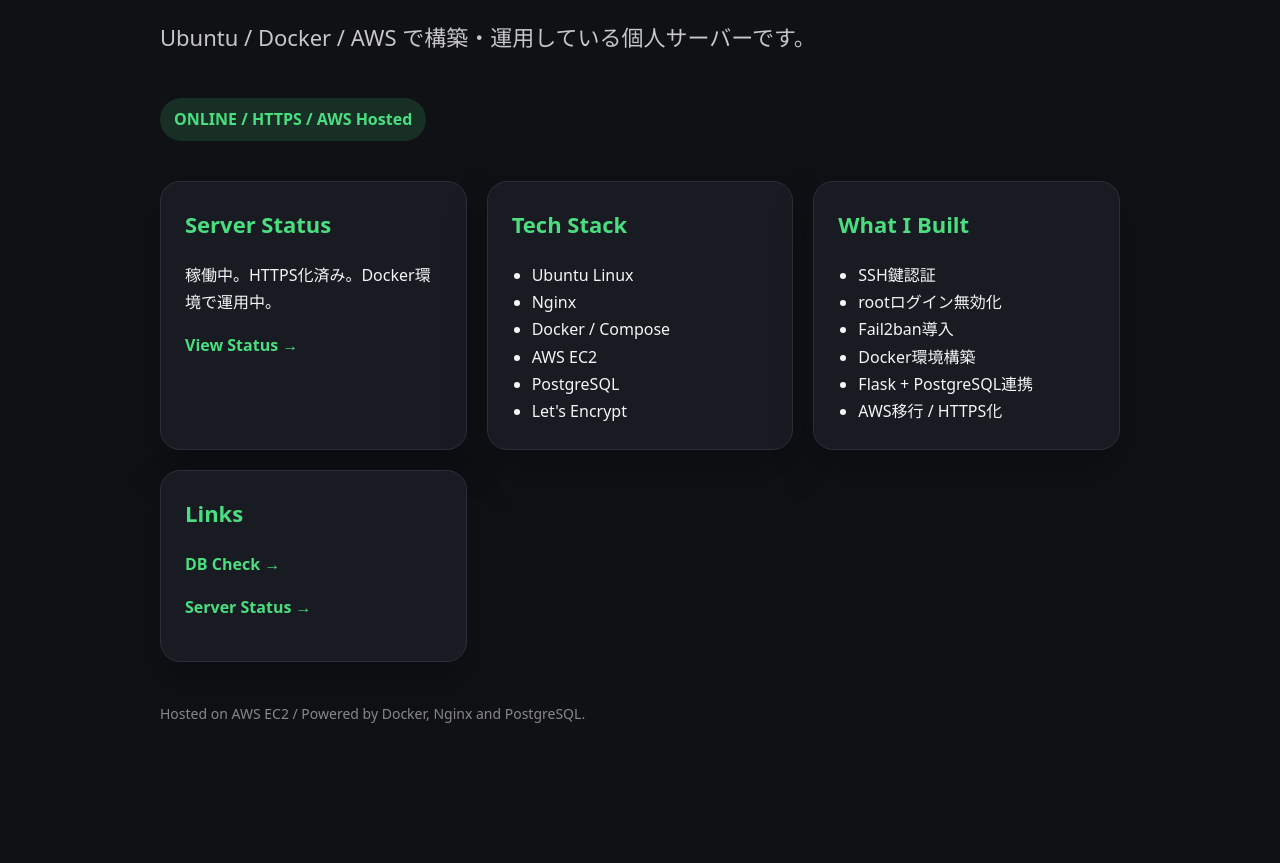
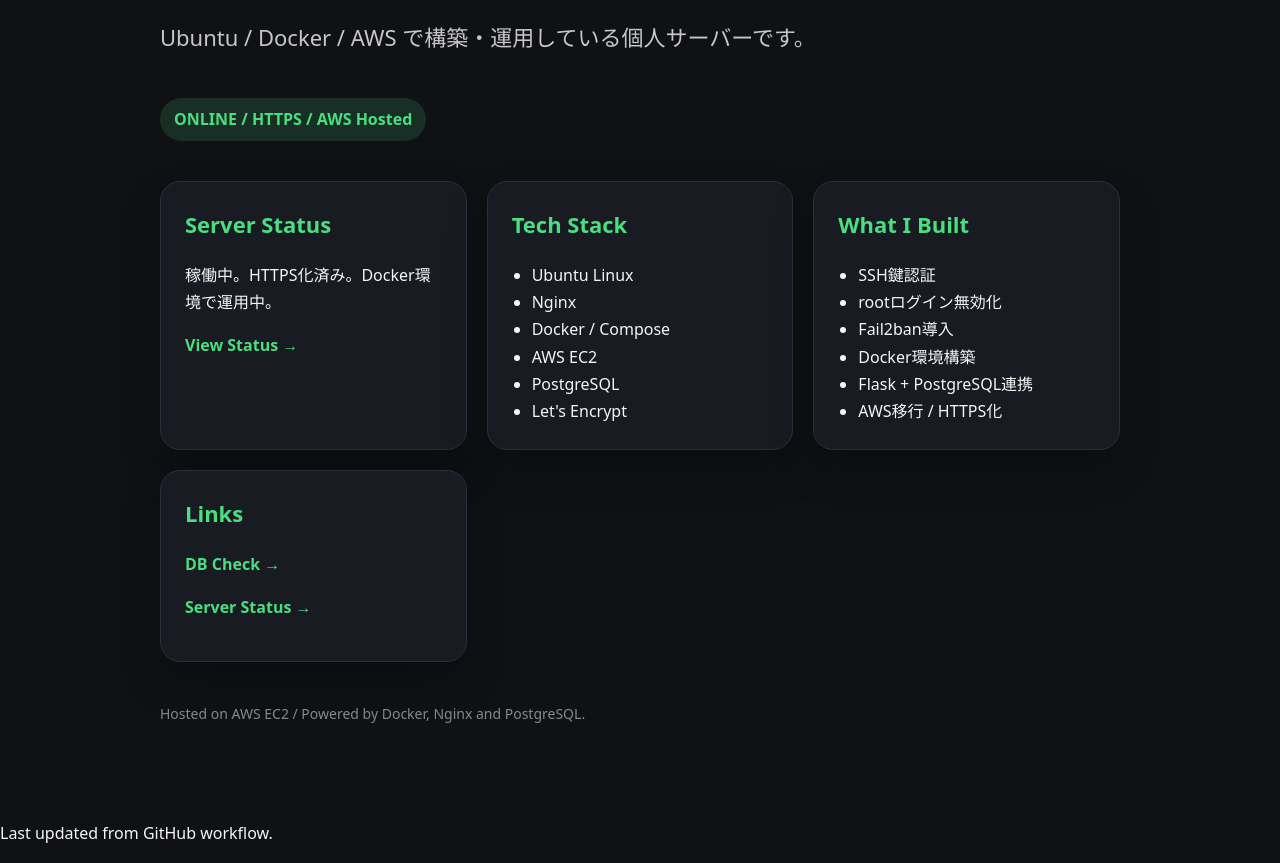
Before and after one commit to daisuke-0306/nyan-server, a plain HTML site: page html/index.html in a window 1280 px wide. Shown: the part 176-1039 px from the top of the page. Before the commit the page ends 980 px from the top, so only its background shows below. Drawn offline with Linux system fonts and the light colour scheme.

Commit message:
Update homepage

```diff
--- a/html/index.html
+++ b/html/index.html
@@ -140,3 +140,5 @@
   </main>
 </body>
 </html>
+
+<p>Last updated from GitHub workflow.</p>
```
